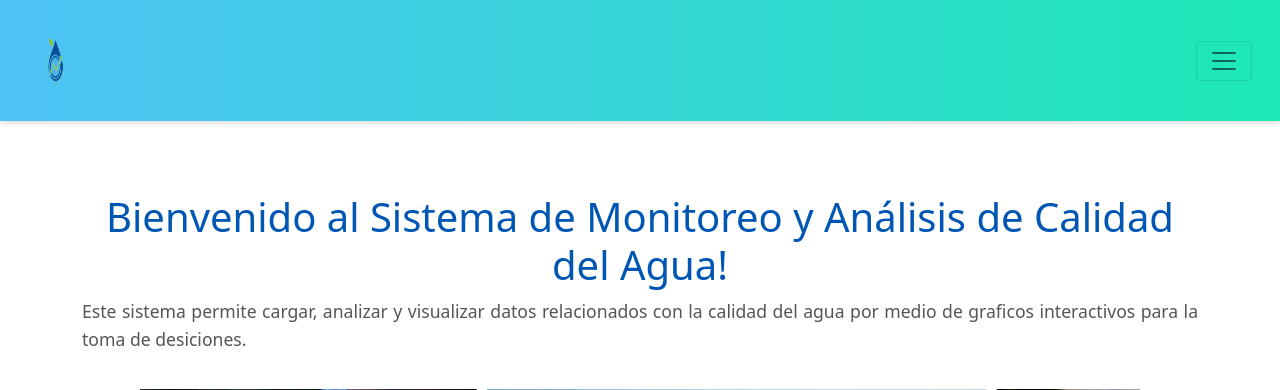
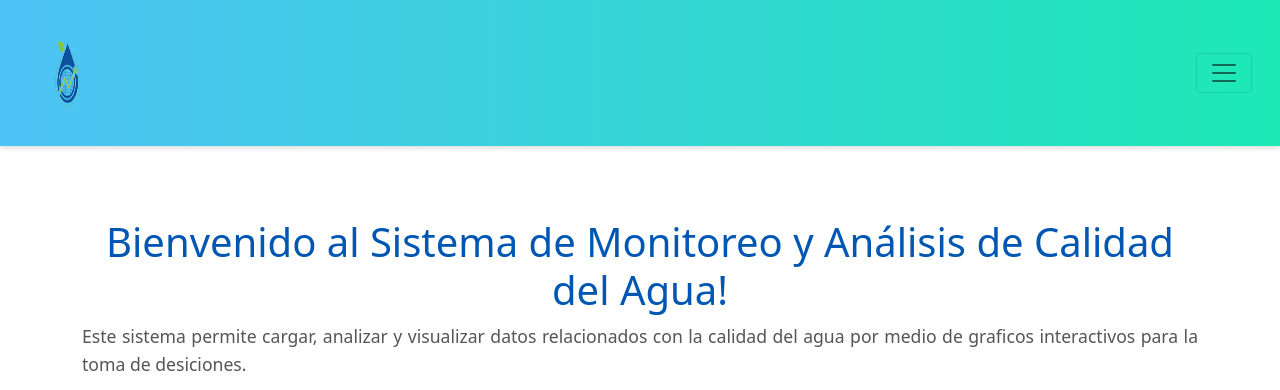
Before and after one commit to Orama09/sistema_calidad_agua, a Flask app: page / in a window 1280 px wide. Shown: the top 390 px of the page. Run offline with Flask 3, Linux system fonts and the light colour scheme; parts of the project's set-up code (start-up, migrations or seed data) failed here and were passed over; some libraries are stand-ins or nearby versions.

Commit message:
Update styles.css

```diff
--- a/static/styles.css
+++ b/static/styles.css
@@ -21,7 +21,8 @@ main {
 }
 
 .navbar-brand img {
-    height: 55px;
+    height: 80px;
+    width: auto;
     transition: transform 0.2s ease;
 }
 
```
